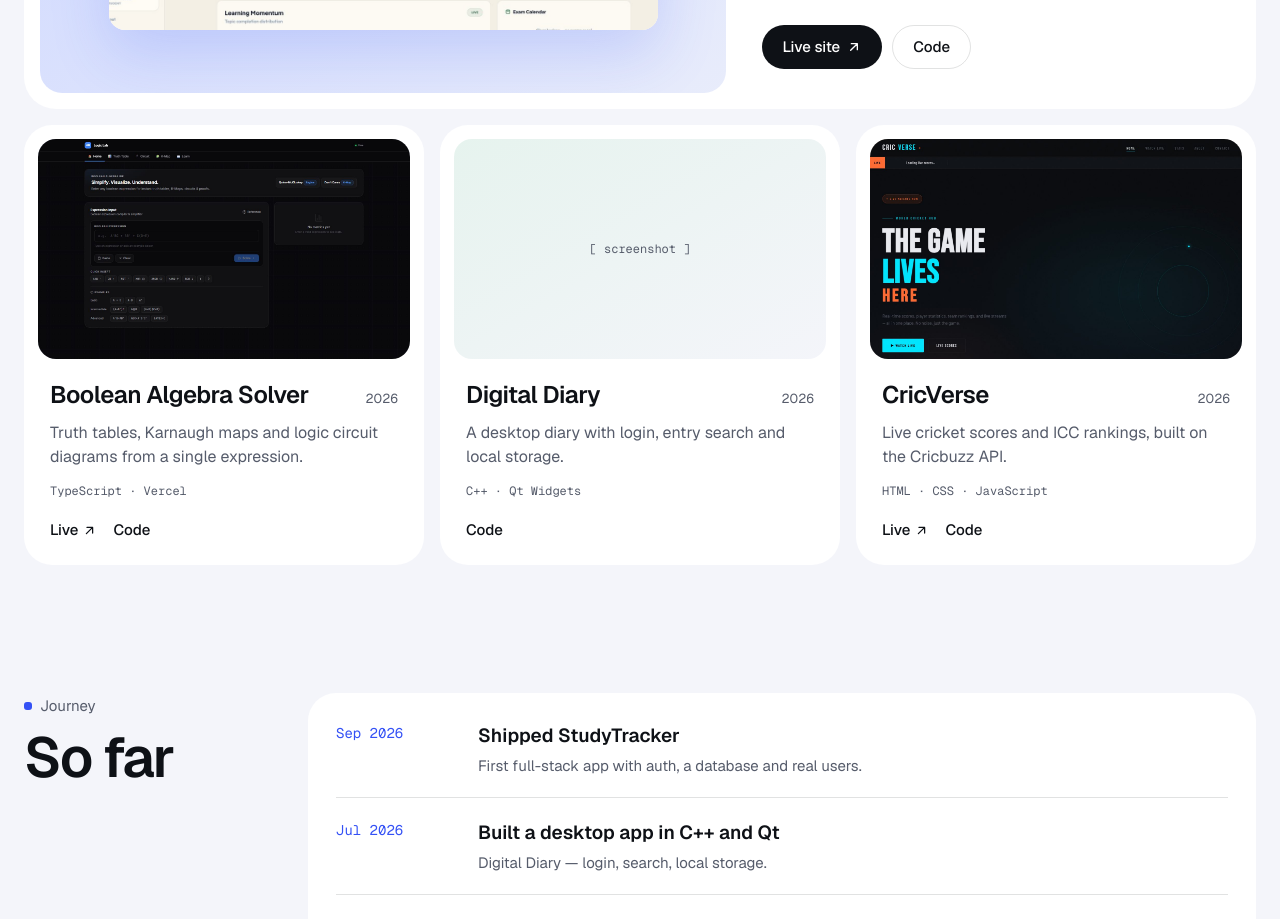
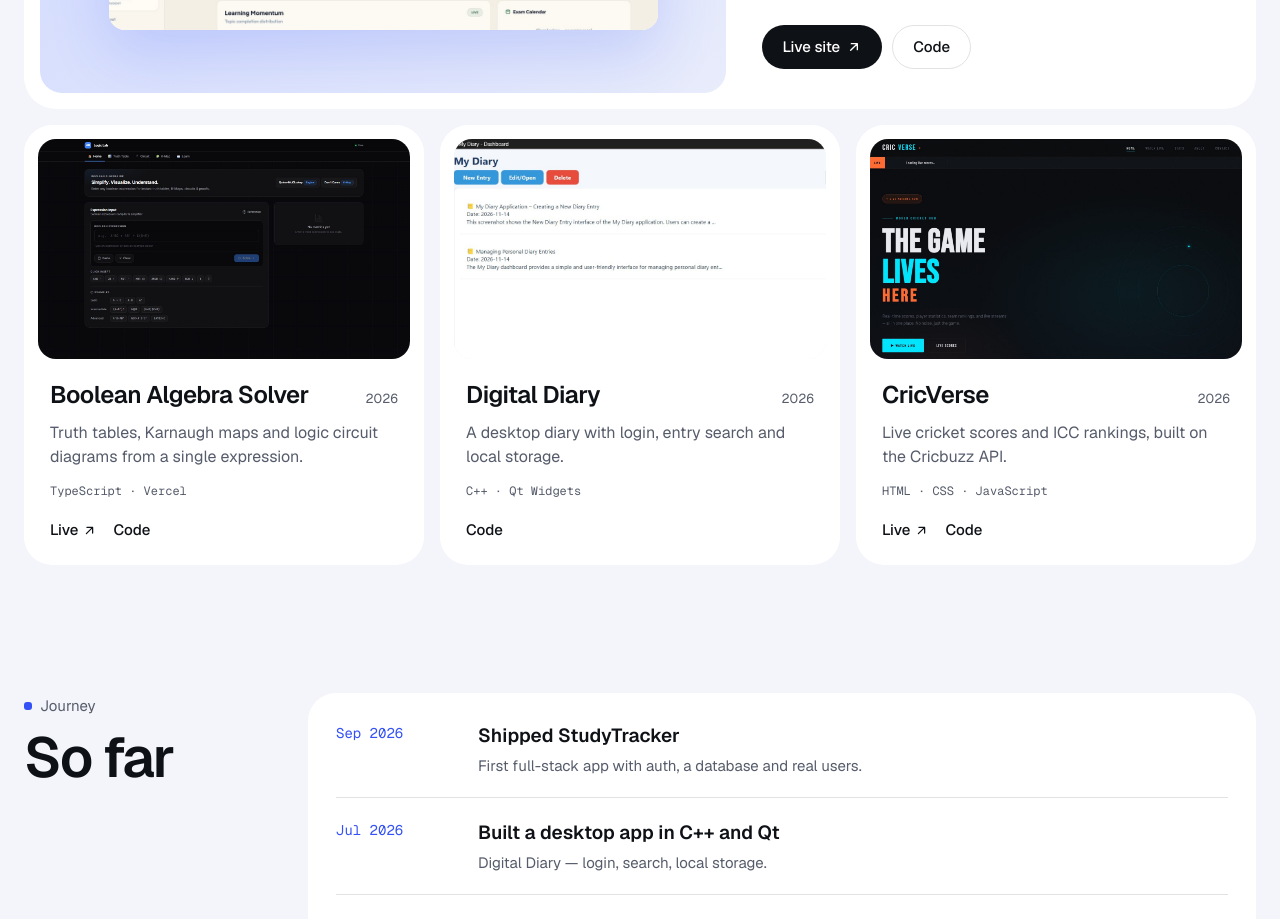
Before and after one commit to paudelmohan27/portfolio, a React (Vite) app: page / in a window 1280 px wide. Shown: the part 2440-3359 px from the top of the page. Built offline with nearby package versions, Linux system fonts and the light colour scheme.

Commit message:
Add Digital Diary screenshot

```diff
--- a/src/data/content.js
+++ b/src/data/content.js
@@ -75,7 +75,7 @@ export const projects = [
     year: '2026',
     description: 'A desktop diary with login, entry search and local storage.',
     stack: 'C++ · Qt Widgets',
-    image: null,
+    image: '/projects/digital-diary.jpg',
     tint: 'green',
     live: null,
     code: 'https://github.com/paudelmohan27/Digital-Diary',
```
Also changed, not shown: public/projects/digital-diary.jpg (added).
